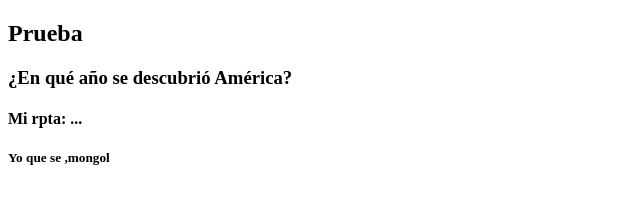
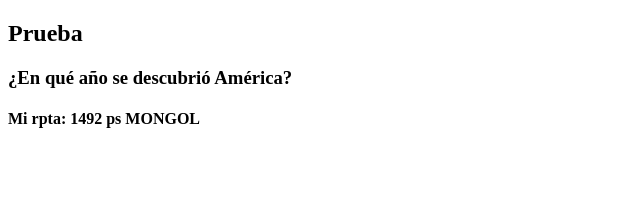
Before and after one commit to adrianmircor/git-test, a plain HTML site: page index.html in a window 1280 px wide. Shown: the whole page, without its empty margins (0-640 px from the left). Drawn offline with Linux system fonts and the light colour scheme.

Commit message:
Agregando respuesta

```diff
--- a/index.html
+++ b/index.html
@@ -9,7 +9,6 @@
     <h2>Prueba</h2>
     <h3>¿En qué año se descubrió América?</h3>
 
-    <h4>Mi rpta: ...</h4>
-    <h5>Yo que se ,mongol</h5>
+    <h4>Mi rpta: 1492 ps MONGOL</h4>
   </body>
 </html>
```
